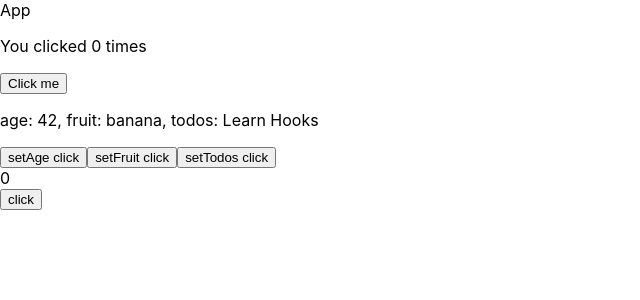
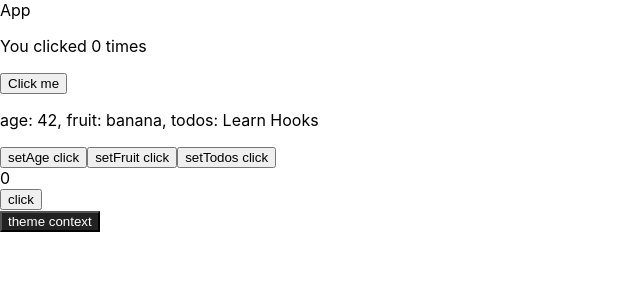
Before and after one commit to radlohead/TIL, a React app in the folder react-hooks/: page / in a window 1280 px wide. Shown: the top 300 px of the page, without its empty margins (0-640 px from the left). Built offline with nearby package versions, Linux system fonts and the light colour scheme.

Commit message:
react-hooks - useContext

```diff
--- a/react-hooks/src/App.js
+++ b/react-hooks/src/App.js
@@ -1,6 +1,7 @@
 import React from 'react'
 import { Count, UseStateExam } from 'components/Count'
 import { UseEffectExam } from 'components/UseEffectExam'
+import { UseContextExam } from 'components/UseContextExam'
 
 function App() {
     return (
@@ -9,6 +10,7 @@ function App() {
             <Count />
             <UseStateExam />
             <UseEffectExam />
+            <UseContextExam />
         </div>
     )
 }
--- /dev/null
+++ b/react-hooks/src/components/UseContextExam.jsx
@@ -0,0 +1,46 @@
+import React, { createContext, useContext } from 'react'
+
+export const UseContextExam = () => {
+    const themes = {
+        light: {
+            foreground: '#000000',
+            background: '#eeeeee'
+        },
+        dark: {
+            foreground: '#ffffff',
+            background: '#222222'
+        }
+    }
+    // createContext를 이용하면 원하는 값을 일일이 트리를 통과하지 않고도 원하는 값을 트리 깊숙히 보낼수 있습니다.
+    const themeContext = createContext(themes.light)
+    // 이젠 중간에 있는 컴포넌트가 일일이 테마를 넘겨줄 필요가 없습니다.
+    const Toolbar = props => {
+        return (
+            <div>
+                <ThemeButton />
+            </div>
+        )
+    }
+    const ThemeButton = () => {
+        const theme = useContext(themeContext)
+
+        // 현재 선택된 테마값을 사용한다.
+        return (
+            <button
+                style={{
+                    background: theme.background,
+                    color: theme.foreground
+                }}
+            >
+                theme context
+            </button>
+        )
+    }
+
+    // Provider를 이용해 하위트리에 테마값을 보내줍니다. 아무리 깊숙히 있어도 모든 컴포넌트가 이 값을 읽을 수 있습니다.
+    return (
+        <themeContext.Provider value={themes.dark}>
+            <Toolbar />
+        </themeContext.Provider>
+    )
+}
```
